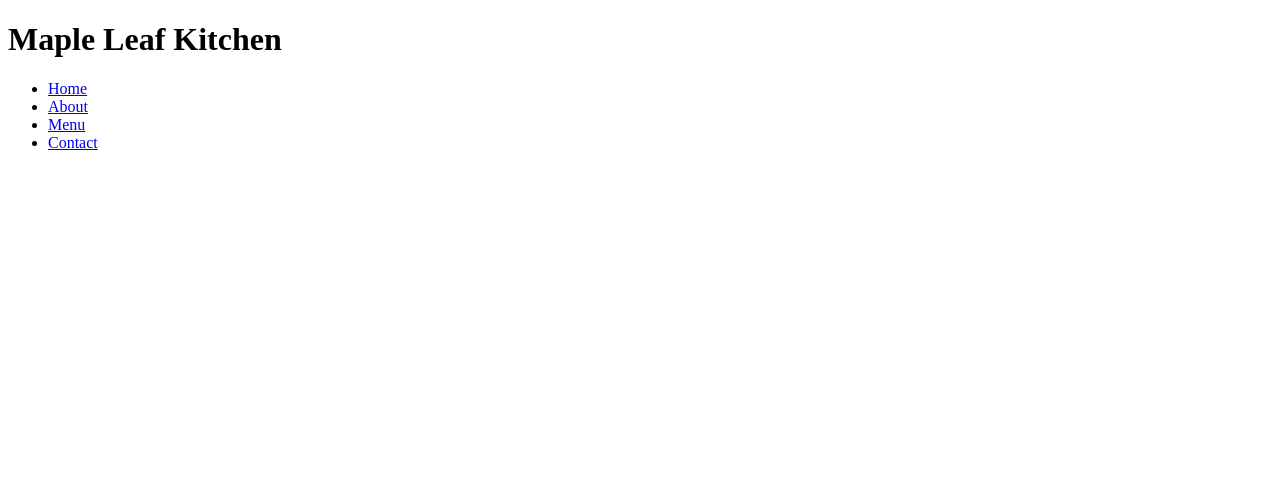
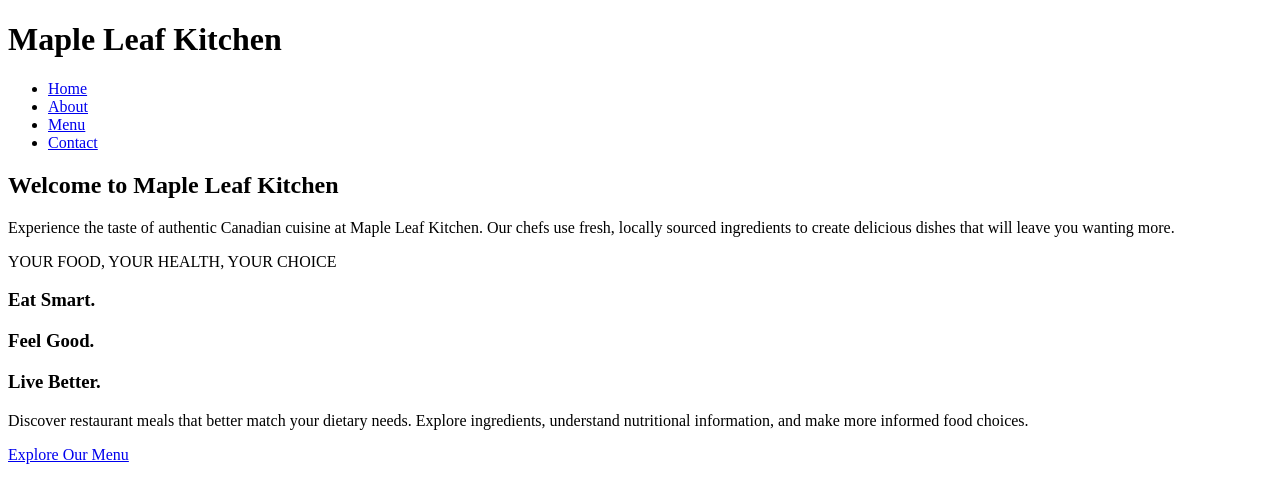
Before and after one commit to yusufmaida82-art/Nutricheck, a plain HTML site: page index.html in a window 1280 px wide. Drawn offline with Linux system fonts and the light colour scheme.

Commit message:
added hero section

```diff
--- a/index.html
+++ b/index.html
@@ -17,6 +17,41 @@
         </ul>
     </nav>
 </header>
+<main>
+    <section>
+        <h2>Welcome to Maple Leaf Kitchen</h2>
+        <p>Experience the taste of authentic Canadian cuisine at Maple Leaf Kitchen.
+            Our chefs use fresh, locally sourced ingredients to create delicious
+            dishes that will leave you wanting more.
+        </p>
+   <section class="hero">
+            <div class="container hero-content">
 
+                <div class="hero-text">
+
+                    <p class="eyebrow">
+                        YOUR FOOD, YOUR HEALTH, YOUR CHOICE
+                    </p>
+
+                    <h1>
+                        <p>Eat Smart.</p>
+                       <p>Feel Good.</p>
+                        <span>Live Better.</span>
+                    </h1>
+
+                    <p class="hero-description">
+                        Discover restaurant meals that better match your
+                        dietary needs. Explore ingredients, understand
+                        nutritional information, and make more informed
+                        food choices.
+                    </p>
+
+                    <div class="hero-actions">
+                        <a href="menu.html" class="btn btn-primary">
+                            Explore Our Menu
+                        </a>
+
+        </ul>
+    </section>
 </body>
 </html>
```
